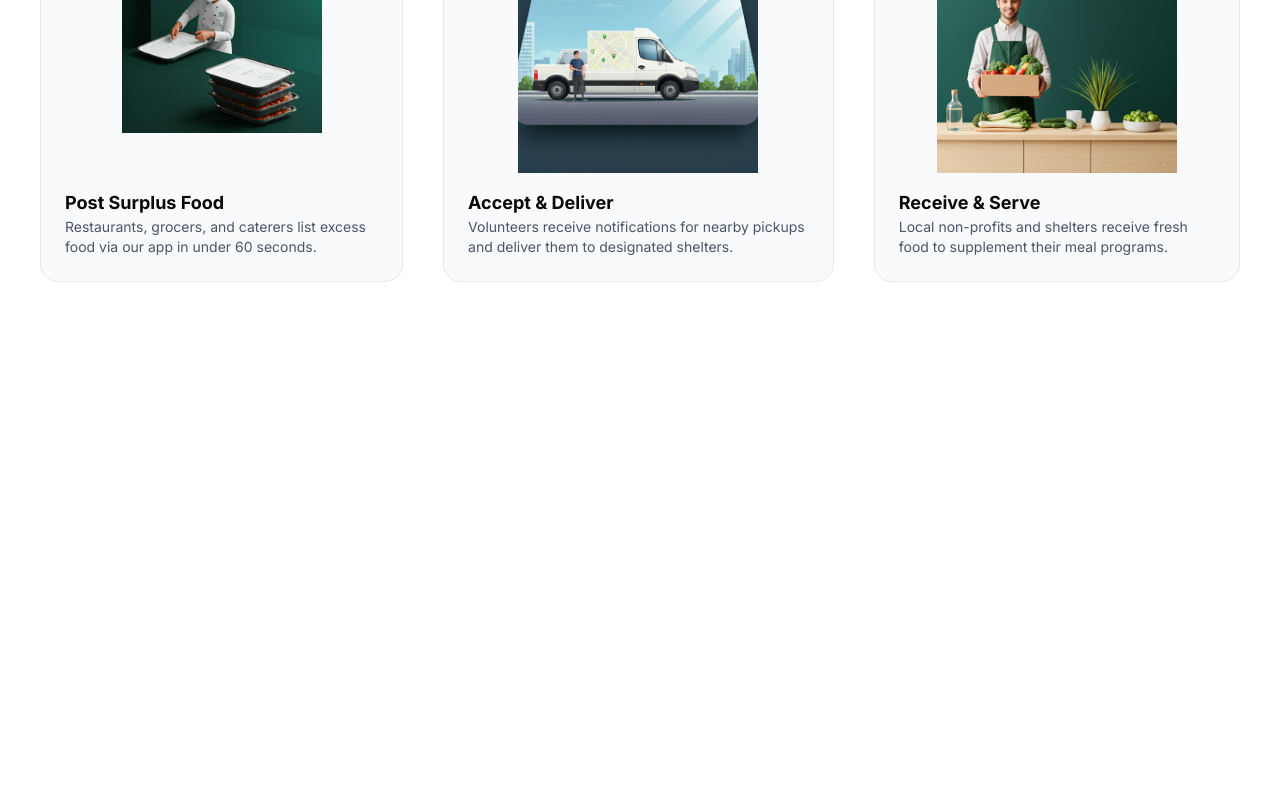
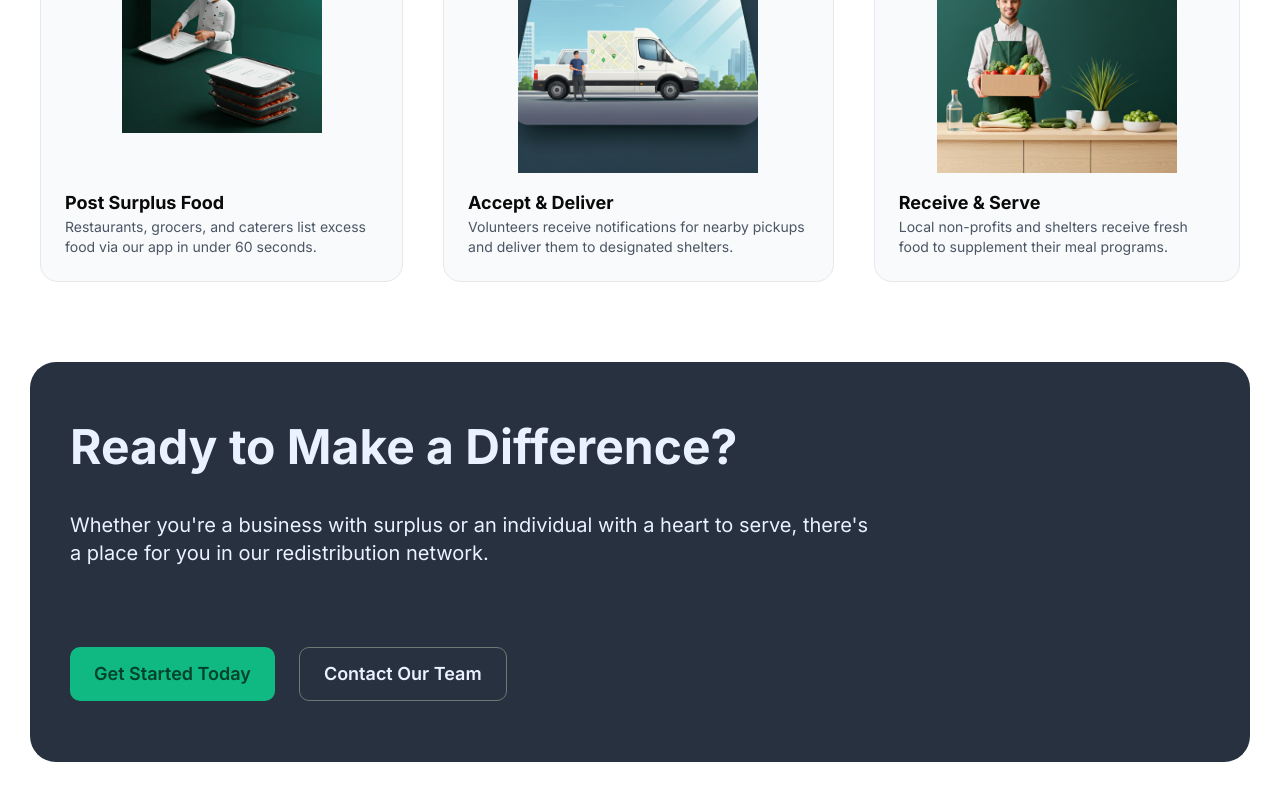
Before and after one commit to KeshavGopalak/food-donation_fe, a Next.js app: page / in a window 1280 px wide. Shown: the part 1810-2610 px from the top of the page. Before the commit the page ends 2092 px from the top, so only its background shows below. Built offline with nearby package versions, Linux system fonts and the light colour scheme.

Commit message:
added more global colors, almost finished the hero sections

```diff
--- a/Home/Cards.tsx
+++ b/Home/Cards.tsx
@@ -17,7 +17,7 @@ export default function Cards() {
         </div>
 
         <div className="cards flex flex-row items-center justify-center gap-10 mt-10 w-300">
-          <div className="card bg-[#F9FAFB] rounded-2xl p-6 flex flex-col items-center gap-4 border border-[#E5E7EB] ">
+          <div className="card bg-textcream rounded-2xl p-6 flex flex-col items-center gap-4 border border-[#E5E7EB] ">
             <div className="cardimage w-50 h-60 flex items-center justify-center">
               <Image
                 src={Doctor}
@@ -34,7 +34,7 @@ export default function Cards() {
             </div>
           </div>
 
-          <div className="card2 bg-[#F9FAFB] rounded-2xl p-6 flex flex-col items-center gap-4 border border-[#E5E7EB]">
+          <div className="card2 bg-textcream rounded-2xl p-6 flex flex-col items-center gap-4 border border-[#E5E7EB]">
             <div className="cardimage w-60 h-60 rounded-full bg-[#E5E7EB] flex items-center justify-center">
               <Image
                 src={truckmap}
@@ -51,7 +51,7 @@ export default function Cards() {
             </div>
           </div>
 
-          <div className="card3 bg-[#F9FAFB] rounded-2xl p-6 flex flex-col items-center gap-4 border border-[#E5E7EB]">
+          <div className="card3 bg-textcream rounded-2xl p-6 flex flex-col items-center gap-4 border border-[#E5E7EB]">
             <div className="cardimage w-60 h-60 rounded-full bg-[#E5E7EB] flex items-center justify-center">
               <Image
                 src={farmer}
--- /dev/null
+++ b/Home/GetStarted.tsx
@@ -0,0 +1,24 @@
+export default function GetStarted() {
+  return (
+    <>
+      <div className="main w-305 h-100 gap-10 font-inter bg-[#27313F] rounded-4xl flex flex-col items-start justify-center mt-20 mb-20 pl-10 mx-auto">
+          <div className="flex items-center font-bold w-full text-5xl text-textwhite">
+            Ready to Make a Difference? <br />
+          </div>
+
+        <div className="text-xl w-200 mb-10 mr-auto text-textwhite font-normal">
+          Whether you're a business with surplus or an individual with a heart
+          to serve, there's a place for you in our redistribution network.
+        </div>
+        <div className="button flex gap-6 mr-auto">
+          <button className="bg-[#10B981] text-[#00422B] px-6 py-3 rounded-lg text-lg font-semibold hover:bg-[#00563B] transition duration-300">
+            Get Started Today
+          </button>
+          <button className="bg-[#ffffff00] text-textwhite px-6 py-3 rounded-lg text-lg font-semibold hover:bg-[#C0C0C0] transition duration-300 border border-[#6C7A71]">
+            Contact Our Team
+          </button>
+        </div>
+      </div>
+    </>
+  );
+}
--- a/app/globals.css
+++ b/app/globals.css
@@ -51,8 +51,8 @@
   --radius-4xl: calc(var(--radius) * 2.6);
   --color-darkgreen: #006C49;
   --font-inter: "Inter", sans-serif, system-ui, -apple-system, BlinkMacSystemFont, "Segoe UI", Roboto, Helvetica, Arial, sans-serif, "Apple Color Emoji", "Segoe UI Emoji", "Segoe UI Symbol";
-
-
+  --color-textwhite: #EAF1FF;
+  --color-textcream: #F9FAFB;
 }
 
 :root {
--- a/app/page.tsx
+++ b/app/page.tsx
@@ -5,6 +5,7 @@ import { Bell, UserPen } from "lucide-react";
 import Image from "next/image";
 import Boxes from "@/Home/Boxes";
 import Cards from "@/Home/Cards";
+import GetStarted from "@/Home/GetStarted";
 
 export default function Home() {
 
@@ -14,6 +15,7 @@ export default function Home() {
     <HeroSection />
     <Boxes />
     <Cards />
+    <GetStarted />
     </>
   );
 }
```
